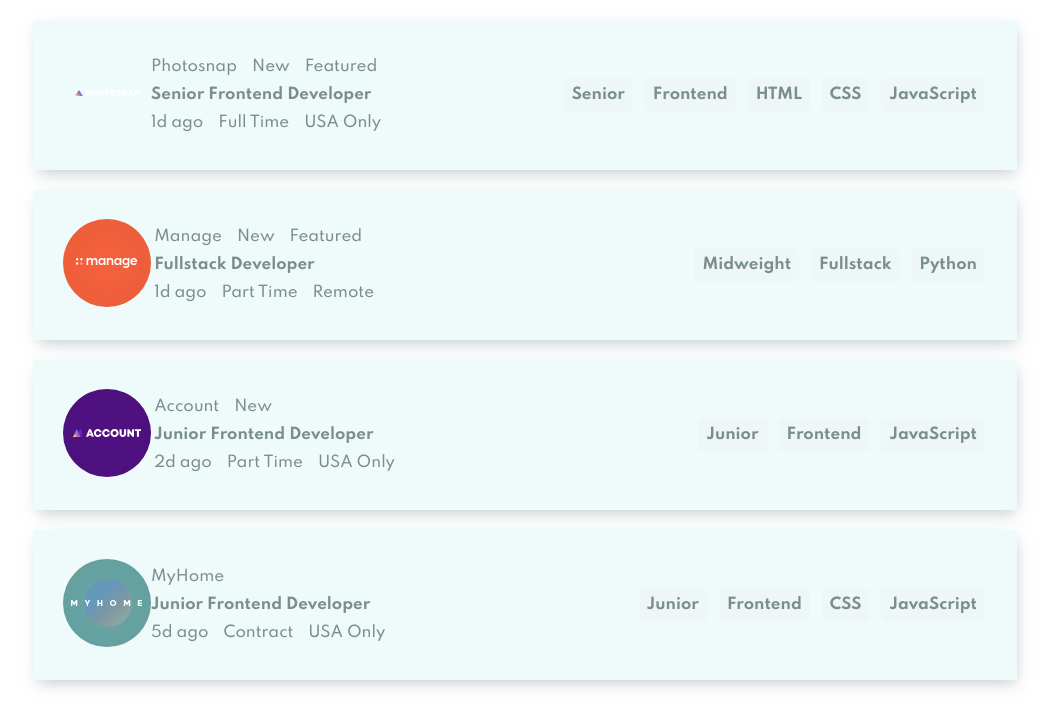
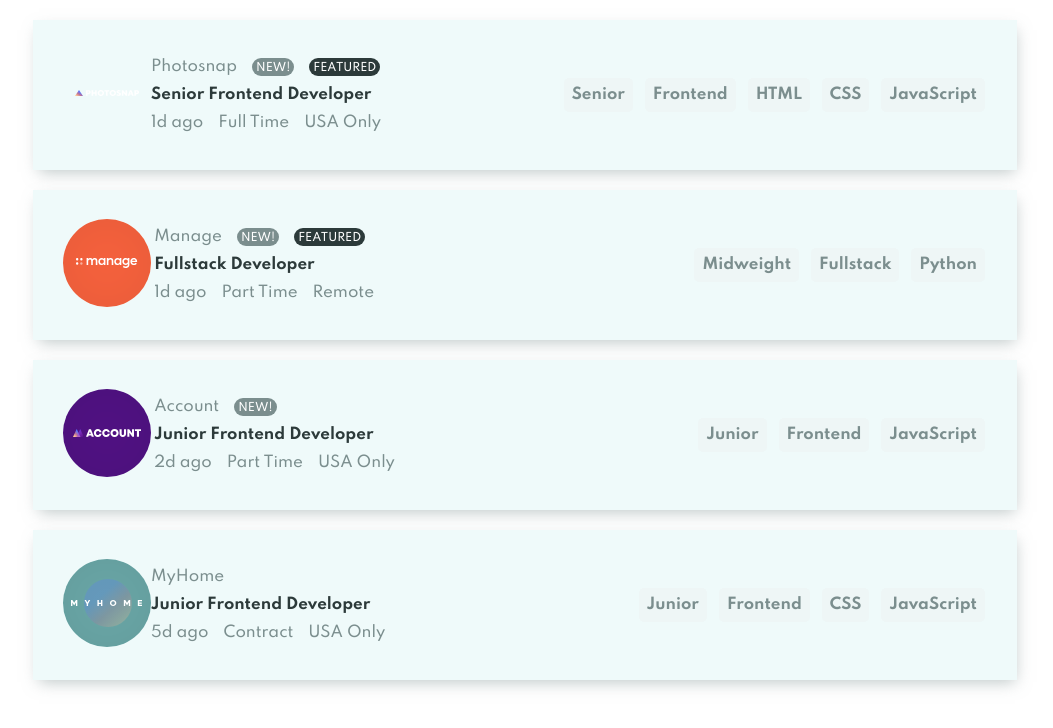
Before and after one commit to MartinMcCarthy11/JobListings-App, a React (Create React App) app in the folder job-listing-app/: page / in a window 1280 px wide. Shown: the top 728 px of the page, without its empty margins (115-1168 px from the left). Built offline with nearby package versions, Linux system fonts and the light colour scheme.

Commit message:
added some rough styling

```diff
--- a/job-listing-app/src/App.scss
+++ b/job-listing-app/src/App.scss
@@ -58,6 +58,43 @@
     padding-left: 10px;
   }
 
+  //job role
+  .job-role{
+    color: $VeryDarkGrayishCyan;
+
+    &:hover{
+      color: $DarkGrayishCyan;
+    }
+  }
+
+  //Job-details
+  .job-detail{
+    &__item{
+      font-weight: 500;
+      border-radius: 10px;
+
+      &--new{
+        box-sizing: border-box;
+        font-size: 11px;
+        background: $DarkGrayishCyan;
+        color: white;
+        text-transform: uppercase;
+        margin: 0 15px 0 15px;
+        padding: 4px 4px 0 4px;
+      }
+
+      &--featured{
+        box-sizing: border-box;
+        font-size: 11px;
+        background: $VeryDarkGrayishCyan;
+        color: white;
+        text-transform: uppercase;
+        padding: 4px 4px 0 4px;
+      }
+    }
+  }
+
+  //Skills
   .skills-list-container{
     align-self: center;
   }
--- a/job-listing-app/src/components/ListDescription/JobCompany.jsx
+++ /dev/null
@@ -1,22 +0,0 @@
-import React, { Component } from 'react'
-
-export default class JobCompany extends Component {
-
-    isNew(){
-        return this.props.jobTagNew === true ? "New" : "";
-    }
-
-    isFeatured(){
-        return this.props.jobTagFeatured === true ? "Featured" : "";
-    }
-
-    render() {
-        return (
-            <div className="flex-row job-description-row">
-                <span className="job-detail-item">{this.props.jobcompany}</span>
-                <span className="job-detail-item">{this.isNew()}</span>
-                <span className="job-detail-item">{this.isFeatured()}</span>
-            </div>
-        )
-    }
-}
--- a/job-listing-app/src/components/ListDescription/JobRole.jsx
+++ b/job-listing-app/src/components/ListDescription/JobRole.jsx
@@ -5,7 +5,7 @@ export default class JobRole extends Component {
     render() {
         return (
             <div className="job-description-row">
-                <h3>{this.props.jobRole}</h3>
+                <h3 className="job-role">{this.props.jobRole}</h3>
             </div>
         )
     }
--- /dev/null
+++ b/job-listing-app/src/components/ListDescription/JobStatus.jsx
@@ -0,0 +1,34 @@
+import React, { Component } from 'react'
+
+export default class JobStatus extends Component {
+
+    isNew(){
+        return this.props.jobTagNew === true ? "New!" : "";
+    }
+
+    isFeatured(){
+        return this.props.jobTagFeatured === true ? "Featured" : "";
+    }
+
+    newClassList(){
+        if (this.props.jobTagNew) {
+            return "job-detail__item job-detail__item--new"
+        }
+    }
+
+    featuredClassList(){
+        if (this.props.jobTagFeatured) {
+            return "job-detail__item job-detail__item--featured"
+        }
+    }
+
+    render() {
+        return (
+            <div className="flex-row job-description-row">
+                <span className="job-detail__item">{this.props.jobcompany}</span>
+                <span className={this.newClassList()}>{this.isNew()}</span>
+                <span className={this.featuredClassList()}>{this.isFeatured()}</span>
+            </div>
+        )
+    }
+}
--- a/job-listing-app/src/components/ListItem.jsx
+++ b/job-listing-app/src/components/ListItem.jsx
@@ -3,7 +3,7 @@ import ListSkills from './ListSkills';
 import ListImage from './ListImage';
 import JobRole from './ListDescription/JobRole';
 import JobDetails from './ListDescription/JobDetails';
-import JobCompany from './ListDescription/JobCompany';
+import JobStatus from './ListDescription/JobStatus';
 
 export default class ListItem extends Component {
     state = {clicked: false}
@@ -29,7 +29,7 @@ export default class ListItem extends Component {
                 </div>
                 <div className="list-description">
                     <React.Fragment>
-                        <JobCompany
+                        <JobStatus
                             jobcompany = {this.props.jobListSkills.company}
                             jobTagNew = {this.props.jobListSkills.new}
                             jobTagFeatured = {this.props.jobListSkills.featured}
```
